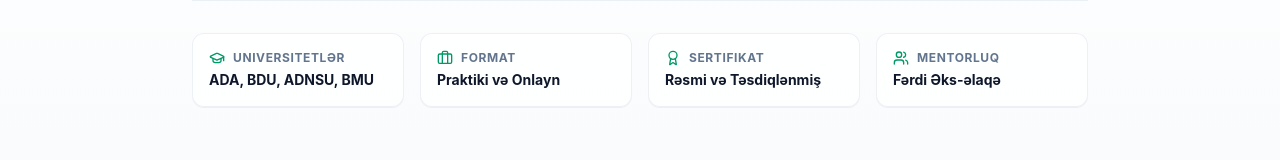
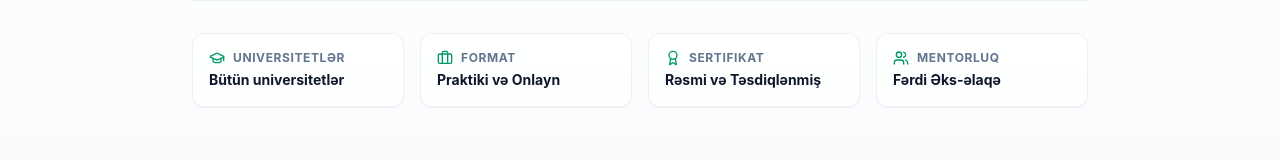
Before and after one commit to etikhacker/intern.az, a Next.js app: page / in a window 1280 px wide. Shown: the part 602-762 px from the top of the page. Built offline with nearby package versions, Linux system fonts and the light colour scheme; no server answers.

Commit message:
Change university list text to 'Bütün universitetlər'

```diff
--- a/app/page.tsx
+++ b/app/page.tsx
@@ -88,7 +88,7 @@
                     {isAz ? 'Universitetlər' : 'Universities'}
                   </span>
                 </div>
-                <p className="text-sm font-bold text-slate-900">ADA, BDU, ADNSU, BMU</p>
+                <p className="text-sm font-bold text-slate-900">Bütün universitetlər</p>
               </div>
 
               <div className="p-4 bg-white/80 rounded-xl border border-slate-200/60 shadow-2xs">
```
